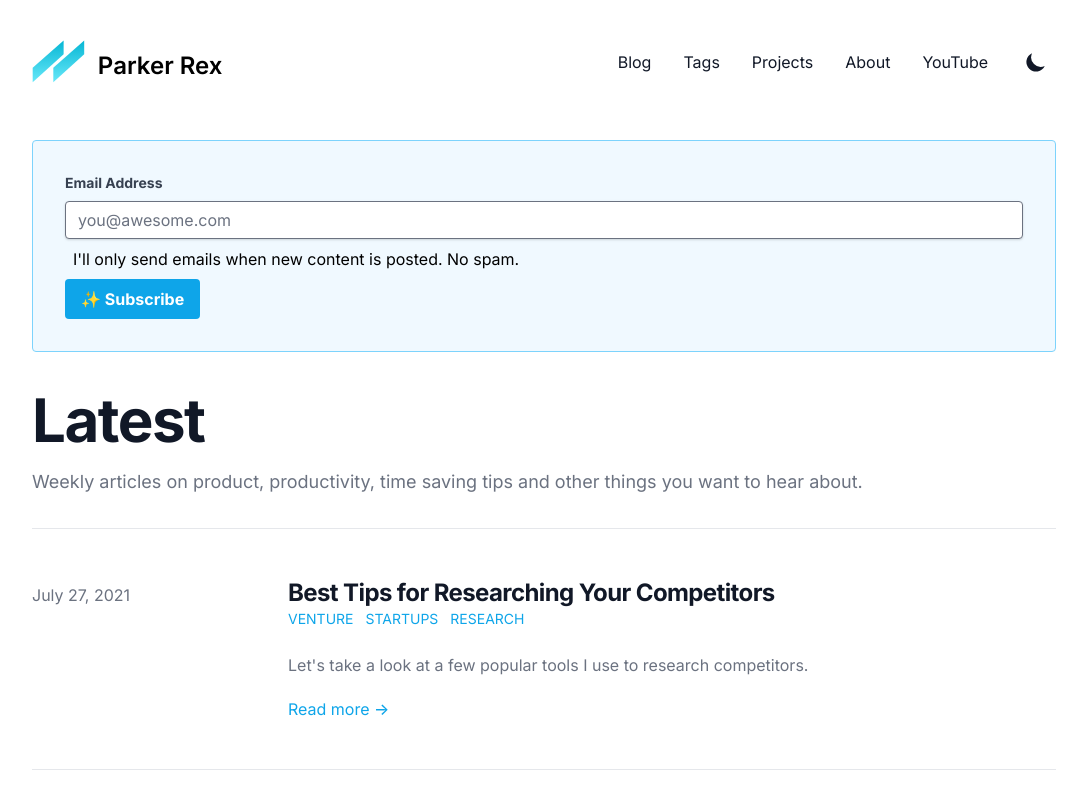
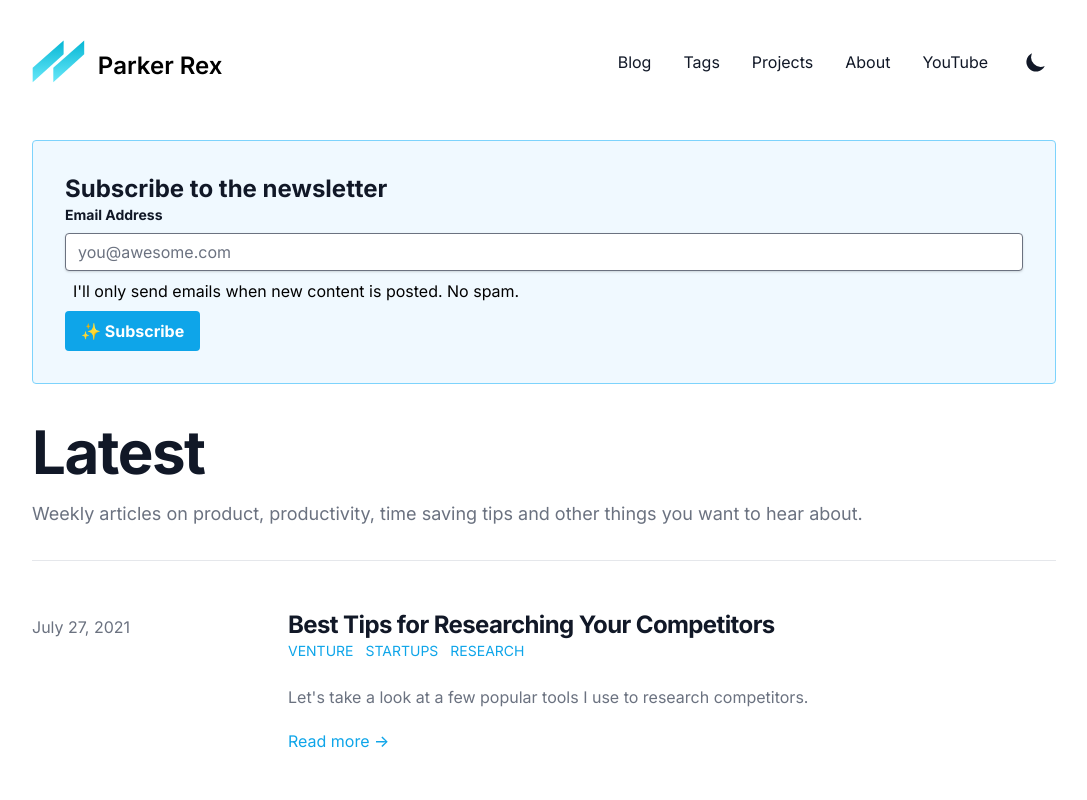
Before and after one commit to ParkerRex/product-blog, a Next.js app: page / in a window 1280 px wide. Shown: the top 800 px of the page, without its empty margins (96-1183 px from the left). Built offline with nearby package versions, Linux system fonts and the light colour scheme; what @tailwindcss/typography would draw is missing.

Commit message:
added copy above email address

```diff
--- a/components/Subscribe.js
+++ b/components/Subscribe.js
@@ -37,7 +37,8 @@ function Subscribe() {
   return (
     <div className="border border-blue-300 rounded p-8 my-4 w-full dark:border-gray-800 bg-blue-50 dark:bg-blue-opaque">
       <form onSubmit={subscribe}>
-        <label className="block text-gray-700 text-sm font-bold mb-2" htmlFor="email-input">
+        <p className="text-2xl font-bold text-gray-900">Subscribe to the newsletter</p>
+        <label className="block text-gray-900 text-sm font-bold mb-2" htmlFor="email-input">
           {'Email Address'}
         </label>
         <input
```
